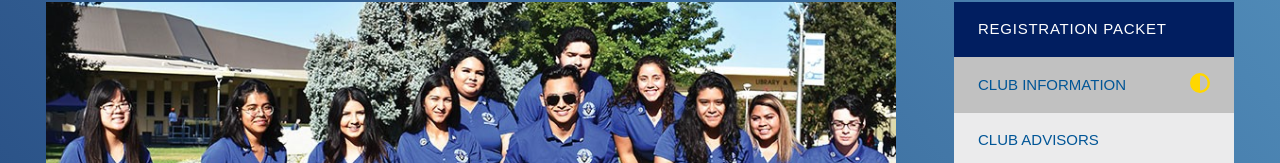
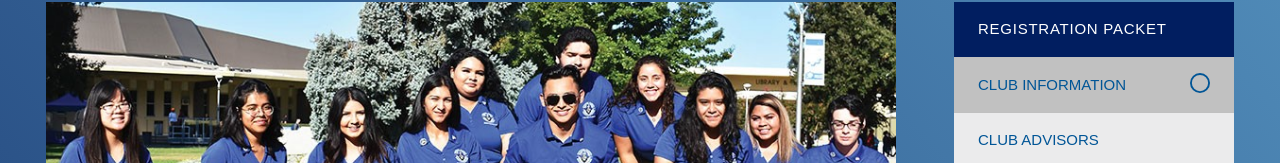
Before and after one commit to Community-ALI/club-website, a Next.js app: page /club-application in a window 1280 px wide. Shown: the part 158-321 px from the top of the page. Built offline with nearby package versions, Linux system fonts and the light colour scheme; a web font is replaced by a local one.

Commit message:
make icons look good

```diff
--- a/app/club-application/page.jsx
+++ b/app/club-application/page.jsx
@@ -9,11 +9,12 @@ import ClubAgreemet from "./ClubAgreement";
 import SubmitApplication from "./SubmitApplication";
 import NavbarForApplication from "../components/navbar-for-application";
 import { FontAwesomeIcon } from "@fortawesome/react-fontawesome";
-import { faCircle} from "@fortawesome/free-solid-svg-icons";
-import { faCircleHalfStroke } from "@fortawesome/free-solid-svg-icons";
+import { faCircle} from "@fortawesome/free-regular-svg-icons";
+// circle and checkmark icons
+import { faCircleCheck } from "@fortawesome/free-regular-svg-icons";
 import { ClubApplication } from "./ApplicationClass";
-import {updateCompletionPercentage} from "./requiredData";
-import {getToken, setToken} from '../components/getToken';
+import { updateCompletionPercentage } from "./requiredData";
+import { getToken } from '../components/getToken';
 import LoadingPage from "./Loading";
 
 
@@ -36,12 +37,11 @@ function SectionButton(props) {
       key={index}
       onClick={() => handleSectionClick(index)}>
       <h1 className={`pl-6 text-left ${textColor}`}>{section.title}</h1>
-      {/* if the progress is 0 the checkmark is invisible, if between 1-99 it is yellow, if 100 it is green */}
-      {/* also it is a full circle if completed, half circle if not */}
+      {/* if the progress is 0 the checkmark is invisible */}
       <div className="ml-auto">
         <FontAwesomeIcon
-          icon={section.progress === 100 ? faCircle : faCircleHalfStroke}
-          className={`text-[20px] mr-6 ${section.progress > 0 ? "visible" : "invisible"} ${section.progress < 100 ? "text-[#FFD700]" : "text-[#32CD32]"}`}
+          icon={section.progress === 100 ? faCircleCheck : faCircle}
+          className={`text-[20px] mr-6 ${section.progress > 0 ? "visible" : "invisible"} ${textColor}`}
         />
       </div>
     </button>
```
